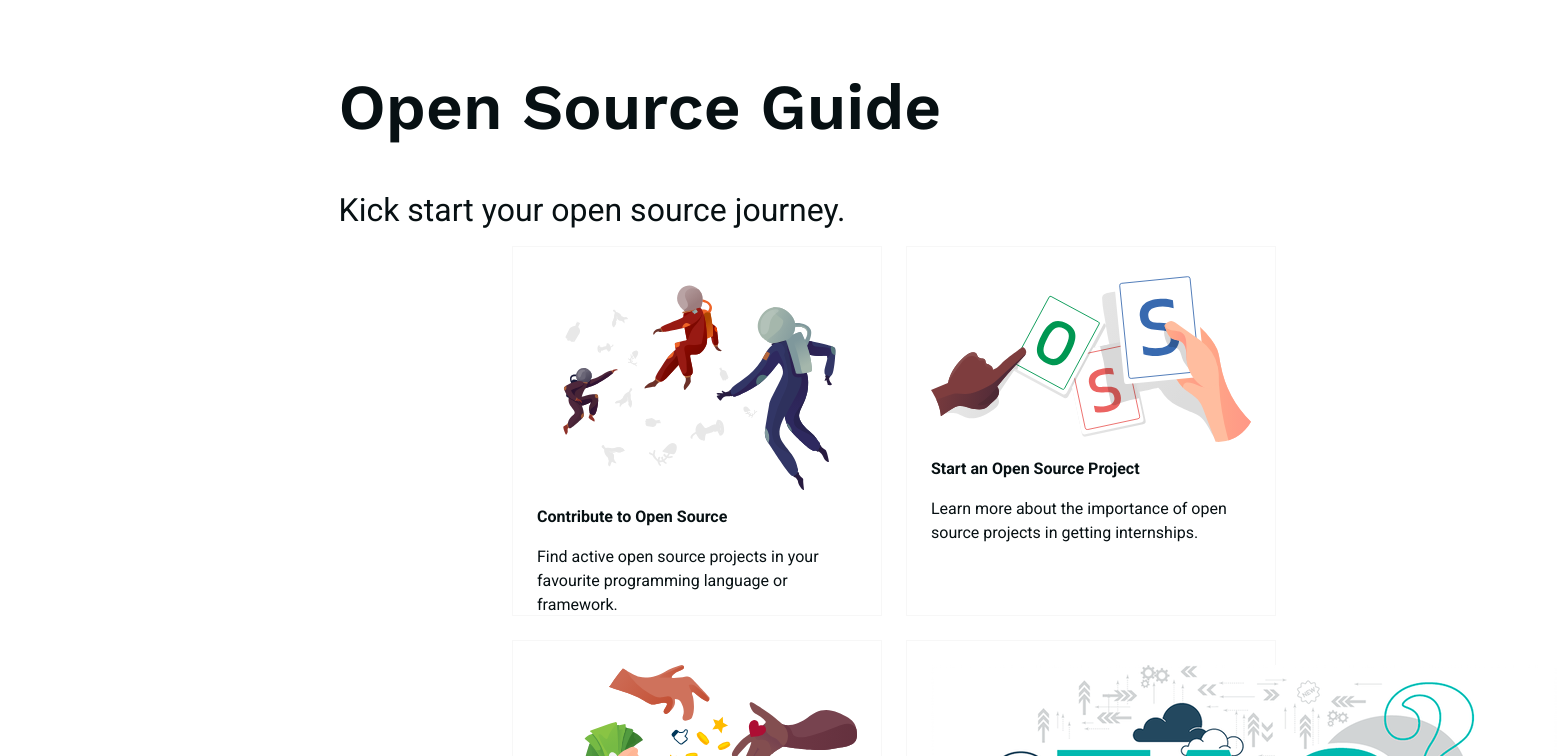
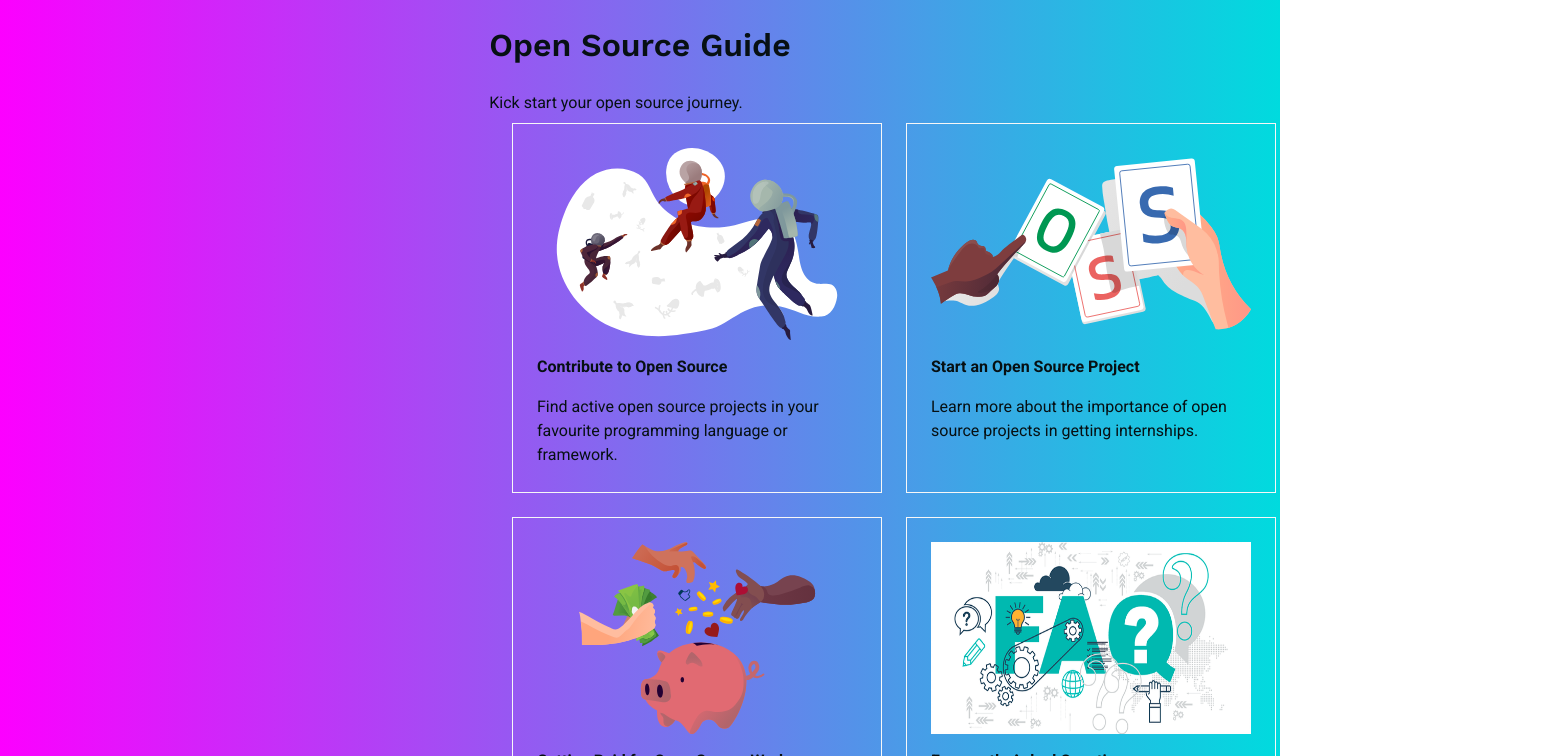
Before and after one commit to sharmaadityaHQ/bossy-helper, a React (Create React App) app: page / in a window 1280 px wide. Shown: the top 756 px of the page, 1557 px wide, since content can reach past the window. Built offline with nearby package versions, Linux system fonts and the light colour scheme.

Commit message:
Temporary scss fix

```diff
--- a/src/App.js
+++ b/src/App.js
@@ -1,12 +1,13 @@
 import React from 'react'
 import { Router } from '@reach/router'
-import './App.css'
+import './assets/scss/index.scss'
+
 import Home from './pages/Home'
 import Organizations from './pages/Organizations'
 
 function App() {
   return (
-    <div className='App'>
+    <div className='app'>
       <Router>
         <Home path='/' />
         <Organizations path='/orgs' />
--- a/src/assets/scss/components/index.scss
+++ b/src/assets/scss/components/index.scss
@@ -16,6 +16,11 @@
     font-weight: 900;
     margin-top: $s;
   }
+
+  &-logo {
+    height: 12rem;
+    width: 20rem;
+  }
 }
 
 .header {
@@ -24,25 +29,6 @@
   justify-content: center;
   margin: 0 auto;
   padding: 0 10rem;
-
-  &--text {
-    color: $body-text;
-    display: flex;
-    flex-direction: column;
-    padding: $m;
-
-    h1 {
-      font-size: $heading-size;
-      font-weight: bold;
-      text-align: center;
-   }
-
-    span {
-      font-size: $subheading-size;
-   }
-
-  }
-
 }
 
 .home {
@@ -58,3 +44,7 @@
   }
 
 }
+
+.app {
+  background: $gradient;
+}
--- a/src/assets/scss/variables/colors.scss
+++ b/src/assets/scss/variables/colors.scss
@@ -16,3 +16,7 @@ $primary-color: $melon;
 $gray-1000: #071013;
 $gray-50: #f7f7f7;
 $white: white;
+
+/* Gradient */
+
+$gradient: linear-gradient(to right, #fc00ff, #00dbde);
--- a/src/index.css
+++ /dev/null
@@ -1,13 +0,0 @@
-body {
-  margin: 0;
-  font-family: -apple-system, BlinkMacSystemFont, 'Segoe UI', 'Roboto', 'Oxygen',
-    'Ubuntu', 'Cantarell', 'Fira Sans', 'Droid Sans', 'Helvetica Neue',
-    sans-serif;
-  -webkit-font-smoothing: antialiased;
-  -moz-osx-font-smoothing: grayscale;
-}
-
-code {
-  font-family: source-code-pro, Menlo, Monaco, Consolas, 'Courier New',
-    monospace;
-}
--- a/src/index.js
+++ b/src/index.js
@@ -1,6 +1,5 @@
 import React from 'react'
 import ReactDOM from 'react-dom'
-import './index.css'
 import App from './App'
 
 ReactDOM.render(
```
Also changed, not shown: src/App.css (deleted, +0 -38 lines).
